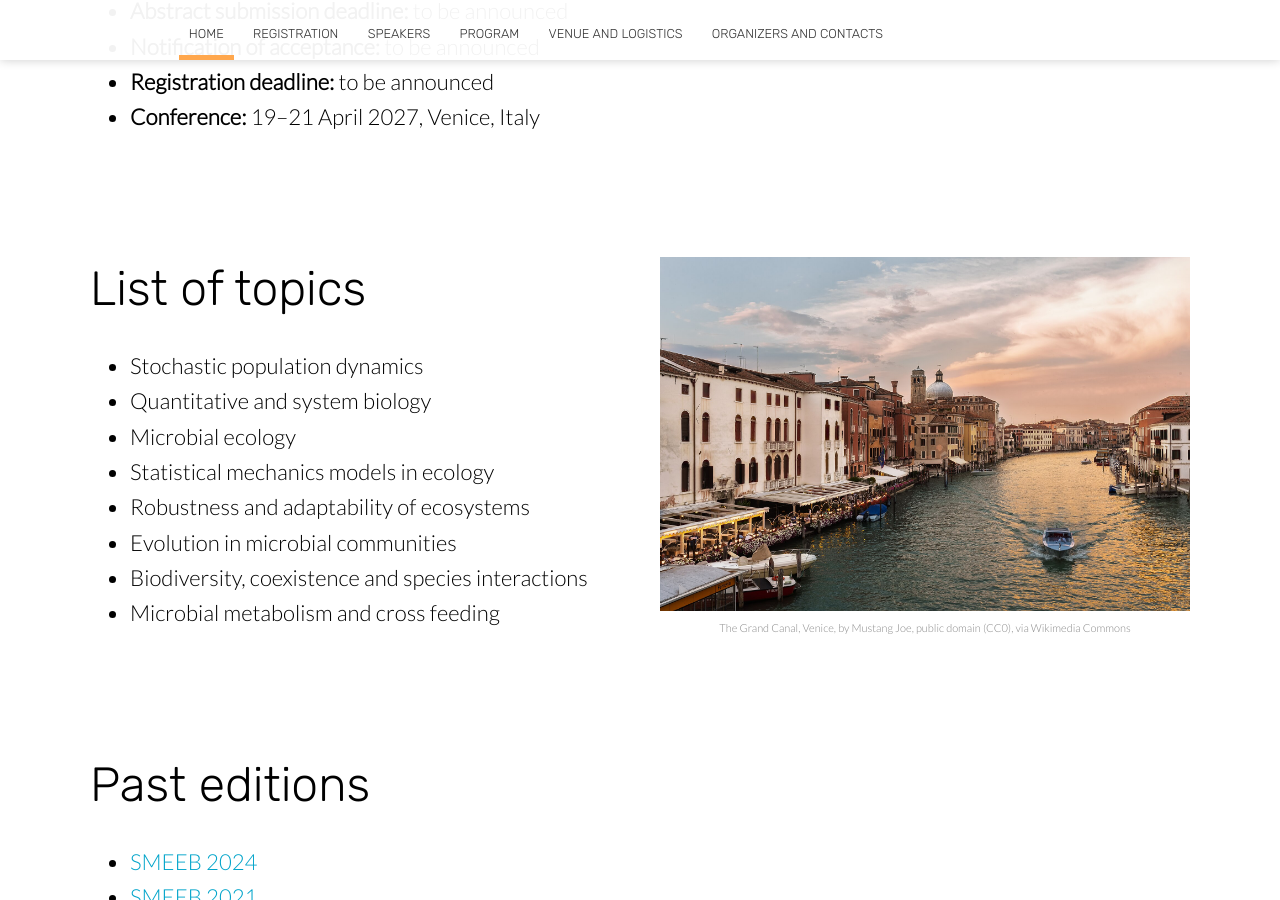
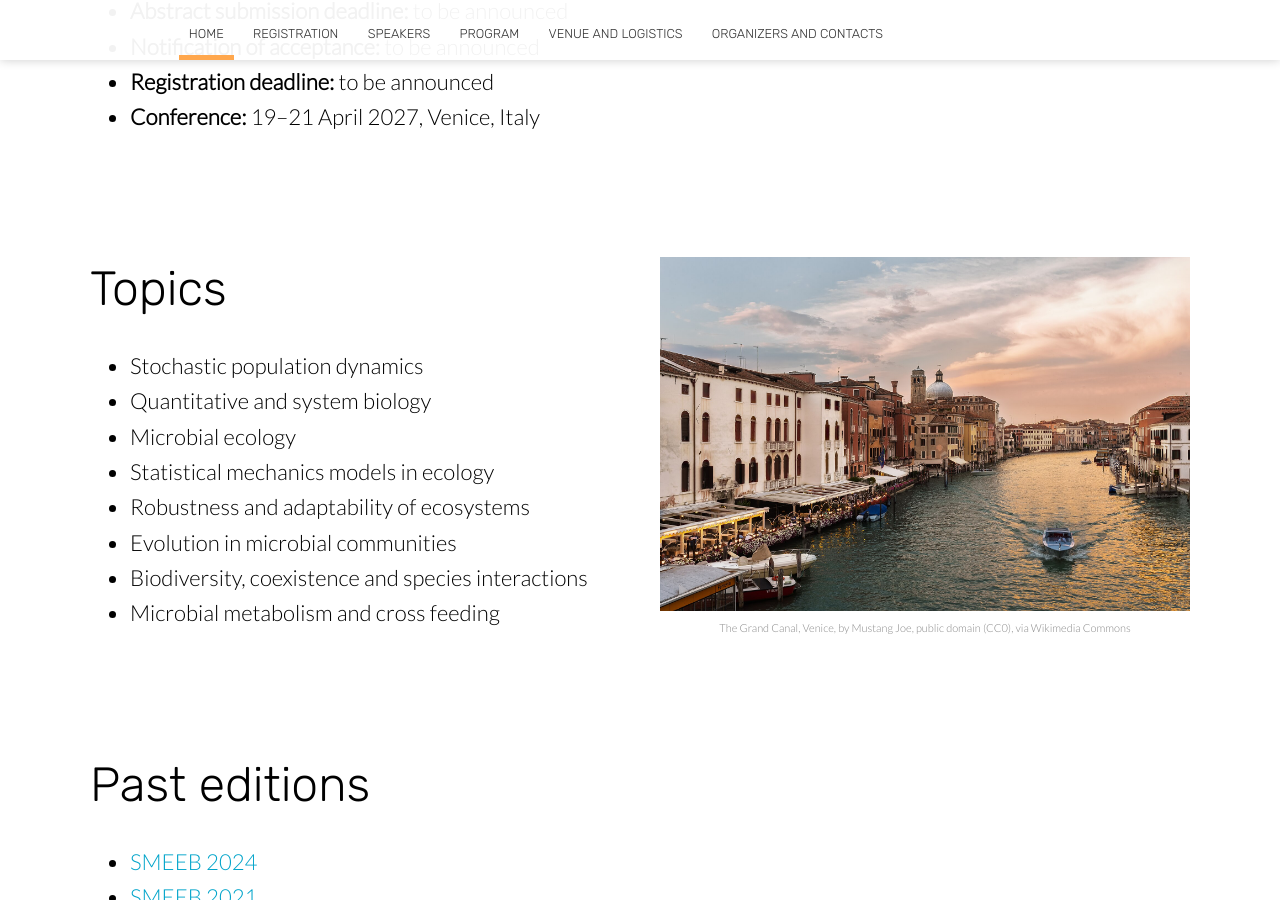
Before and after one commit to liphlab/SMEEB2027, a Jekyll site: the page built from index.html, in a window 1280 px wide and 900 px high, scrolled down 1413 px. Built offline with Jekyll 4.4.1, drawn with Linux system fonts in a browser that asks for light colours; nearby versions of some CDN libraries.

Commit message:
Home: shorten "List of topics" heading to "Topics"
Co-Authored-By: Claude Opus 5.5 <noreply@anthropic.com>

```diff
--- a/index.html
+++ b/index.html
@@ -77,7 +77,7 @@ bottom_image: http://unsplash.it/2000/1322?a=.png
 	<section class="info">
 		<div class="container flex">
 			<div class="text">
-				<h2 class="editable">List of topics</h2>
+				<h2 class="editable">Topics</h2>
 				<p class="editable">
 				<ul>
   					<li>Stochastic population dynamics</li>
```
